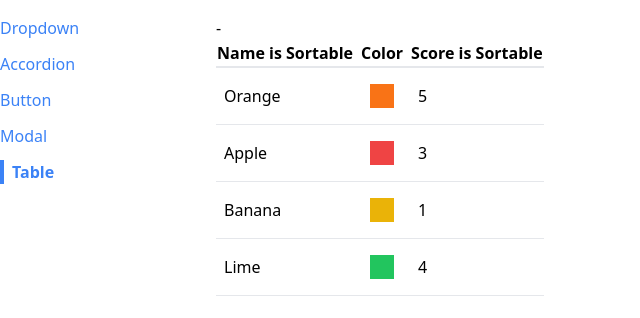
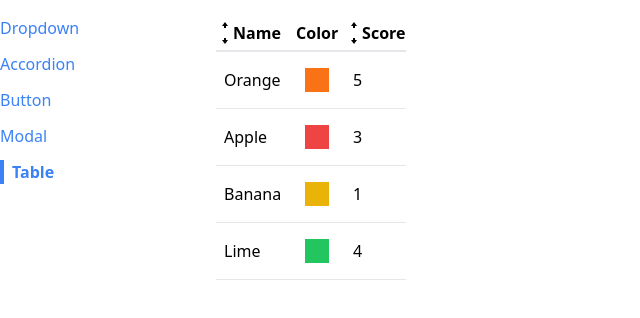
Before and after one commit to polly89/Components, a React (Create React App) app: page /table in a window 1280 px wide. Shown: the top 318 px of the page, without its empty margins (0-640 px from the left). Built offline with nearby package versions, Linux system fonts and the light colour scheme.

Commit message:
Nineth commit. Icons added to sortable table.

```diff
--- a/src/components/SortableTable.js
+++ b/src/components/SortableTable.js
@@ -1,57 +1,100 @@
-import { type } from '@testing-library/user-event/dist/type';
-import { useState } from 'react';
+import { useState } from "react";
+import { GoArrowSmallDown, GoArrowSmallUp } from 'react-icons/go';
 import Table from "./Table";
 
-function SortableTable(props){
+function SortableTable(props) {
   const [sortOrder, setSortOrder] = useState(null);
   const [sortBy, setSortBy] = useState(null);
   const { config, data } = props;
 
-    const handleClick = (label)=> {
-        if (sortOrder === null){
+  const handleClick = (label) => {
+    if(sortBy && label !== sortBy){
         setSortOrder('asc');
         setSortBy(label);
-        }else if (sortOrder === 'asc'){
-            setSortOrder('desc');
+        return;
+    }
+    if (sortOrder === null) {
+      setSortOrder("asc");
       setSortBy(label);
-        }else if (sortOrder === 'desc'){
+    } else if (sortOrder === "asc") {
+      setSortOrder("desc");
+      setSortBy(label);
+    } else if (sortOrder === "desc") {
       setSortOrder(null);
       setSortBy(null);
     }
   };
-    const updatedConfig = config.map((column)=>{
-        if(!column.sortValue) {
+  const updatedConfig = config.map((column) => {
+    if (!column.sortValue) {
       return column;
     }
 
     return {
       ...column,
-            header: () => <th onClick={()=>handleClick(column.label)}>{column.label} is Sortable </th>
+      header: () => (
+        <th className='cursor-pointer hover:bg-gray-100' onClick={() => handleClick(column.label)}>
+            <div className="flex items-center">
+             {getIcons(column.label, sortBy, sortOrder)}
+             {column.label}
+            </div>
+
+        </th>
+      ),
     };
   });
   // Only sort data if sortOrder && sortBy are not null
   // Make a copy of the data prop
   // Find the correct sortValue function ad use it for sorting
   let sortedData = data;
-    if(sortOrder && sortBy){
-        const { sortValue } = config.find(column => column.label === sortBy);
-        sortedData = [...data].sort((a, b)=>{
+  if (sortOrder && sortBy) {
+    const { sortValue } = config.find((column) => column.label === sortBy);
+    sortedData = [...data].sort((a, b) => {
       const valueA = sortValue(a);
       const valueB = sortValue(b);
 
-            const reverseOrder = sortOrder === 'asc' ? 1 : -1;
+      const reverseOrder = sortOrder === "asc" ? 1 : -1;
 
-            if(typeof valueA === 'string'){
+      if (typeof valueA === "string") {
         return valueA.localeCompare(valueB) * reverseOrder;
       } else {
         return (valueA - valueB) * reverseOrder;
       }
-        })
+    });
   }
 
-    return <div>
-            {sortOrder} - {sortBy}
-            <Table {...props} data={sortedData} config={updatedConfig}/>
+  return (
+      <Table {...props} data={sortedData} config={updatedConfig} />
+  );
+}
+function getIcons(label, sortBy, sortOrder){
+    if(label !== sortBy){
+        return (
+            <div>
+                <GoArrowSmallUp/>
+                <GoArrowSmallDown/>
             </div>
+        )
     }
-export default SortableTable
+
+    if(sortOrder === null){
+        return (
+            <div>
+                <GoArrowSmallUp/>
+                <GoArrowSmallDown/>
+            </div>
+        )
+    } else if (sortOrder === 'asc'){
+        return (
+            <div>
+                <GoArrowSmallUp/>
+            </div>
+        )
+    } else if (sortOrder === 'desc'){
+        return (
+            <div>
+                <GoArrowSmallDown/>
+            </div>
+        )
+    }
+}
+export default SortableTable;
```
Lines whose indentation alone changed are shown as unchanged.
